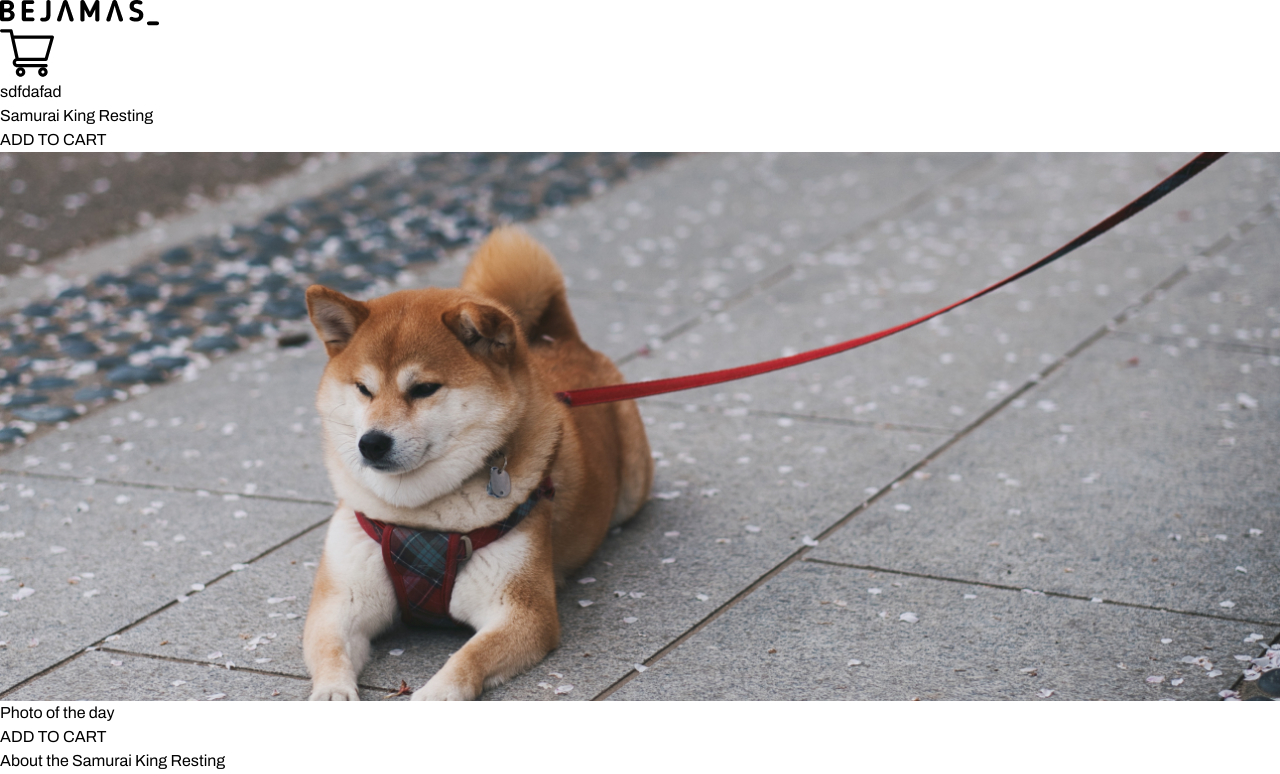
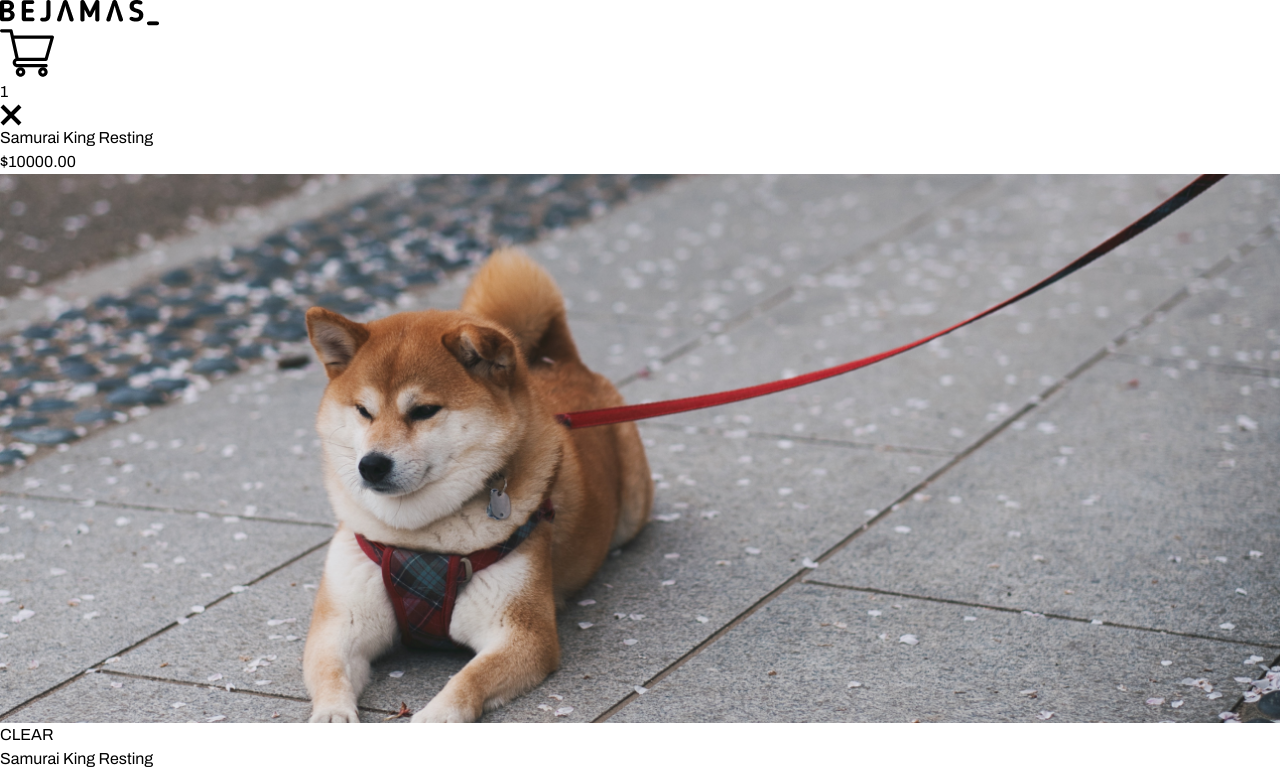
Before and after one commit to himarnoel/Bejamas, a React (Vite) app: page / in a window 1280 px wide. Shown: the top 774 px of the page. Built offline with nearby package versions, Linux system fonts and the light colour scheme.

Commit message:
done with lg

```diff
--- a/src/Components/Hero.tsx
+++ b/src/Components/Hero.tsx
@@ -7,7 +7,10 @@ const Hero = () => {
         <p className="text-[28px] font-bold text-[#000]">
           Samurai King Resting
         </p>
-        <button className="bg-[#000] text-white h-[47px] w-[180px] hidden lg:block">
+        <button
+          onClick={() => alert("cool")}
+          className="bg-[#000] text-white h-[47px] w-[180px] z-20 hidden lg:block"
+        >
           ADD TO CART
         </button>
       </div>
--- a/src/Components/Navbar.tsx
+++ b/src/Components/Navbar.tsx
@@ -1,6 +1,8 @@
 import logo from "../assets/logo.png";
 import cart from "../assets/cart.svg";
 import { useState } from "react";
+import cancel from "../assets/cancel.svg";
+import heroimage from "../assets/hero.png";
 const Navbar = () => {
   const [first, setfirst] = useState<boolean>(false);
 
@@ -8,19 +10,53 @@ const Navbar = () => {
     <div>
       <div className="w-full lg:mb-10 mb-4 flex justify-between items-center px-4 xl:px-20 ">
         <img src={logo} alt="" className="w-[8rem] object-contain" />
-        <img src={cart} alt="" className="w-[2.4rem] object-contain" onClick={()=>setfirst(true)}/>
+        <div className="relative">
+          <img
+            src={cart}
+            alt=""
+            className="w-[2.4rem] object-contain cursor-pointer"
+            onClick={() => setfirst(true)}
+          />
+          <div className="h-4 w-4 hidden  absolute right-[-10px] bottom-[-12px] lg:flex justify-center items-center  bg-black text-white text-lg">
+            1
+          </div>
+        </div>
       </div>
       <div className=" xl:px-20">
         <div className="h-[4px] bg-[#E4E4E4] "></div>
         <div
-
           className={
             first
-              ? "float-right h-[10rem] right-20 absolute w-[26rem] z-20 bg-red-200"
-              : "float-right h-[10rem] hidden right-20 absolute w-[26rem] z-20 bg-red-200"
+              ? " min-h-[12rem] right-20  hidden lg:block duration-500 ease-in-out opacity-[100%] border-x-4 border-b-4 absolute w-[26rem] px-4 pt-4 z-30 bg-white"
+              : " min-h-[12rem] duration-200 ease-in-out  hidden lg:block border-x-4 border-b-4 absolute w-[26rem] px-4 pt-4 opacity-[0%] right-20  z-[10] bg-white"
           }
         >
-          sdfdafad
+          <img
+            src={cancel}
+            alt=""
+            className="float-right object-contain w-5 cursor-pointer"
+            onClick={() => setfirst(false)}
+          />
+          <div className="flex items-center justify-between mt-8">
+            <div className="flex flex-col gap-y-1">
+              <p className="text-[#000000] font-bold text-xl">
+                Samurai King Resting
+              </p>
+              <p className="text-[#656565]  text-xl">$10000.00</p>
+            </div>
+            <div className="fs">
+              <img
+                src={heroimage}
+                alt=""
+                className="object-contain w-[10rem]"
+              />
+            </div>
+          </div>
+          <div className="bg-[#C2C2C2] w-full h-[1px] mt-6"></div>
+
+          <button className="border-[3px] mx-auto w-full mb-4 border-[#000] font-bold px-20 py-2 mt-6 ">
+            CLEAR
+          </button>
         </div>
       </div>
     </div>
```
